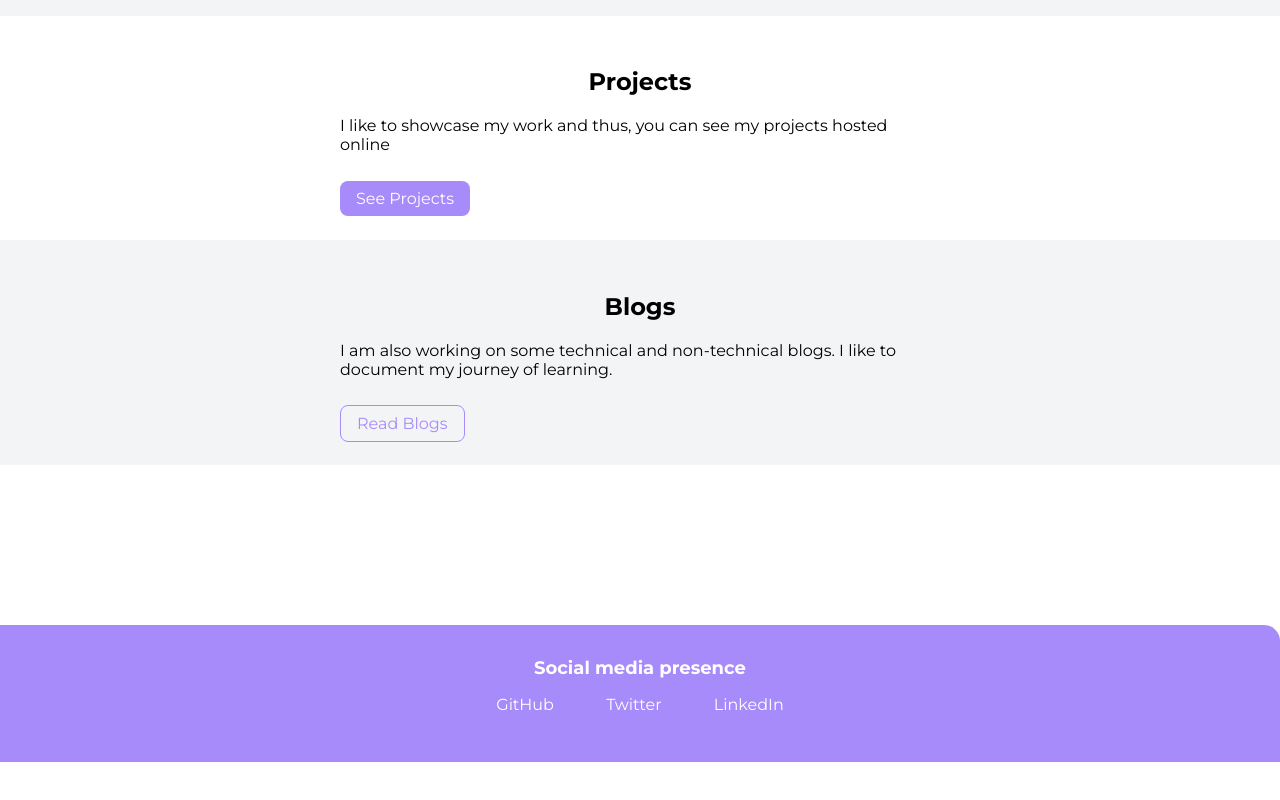
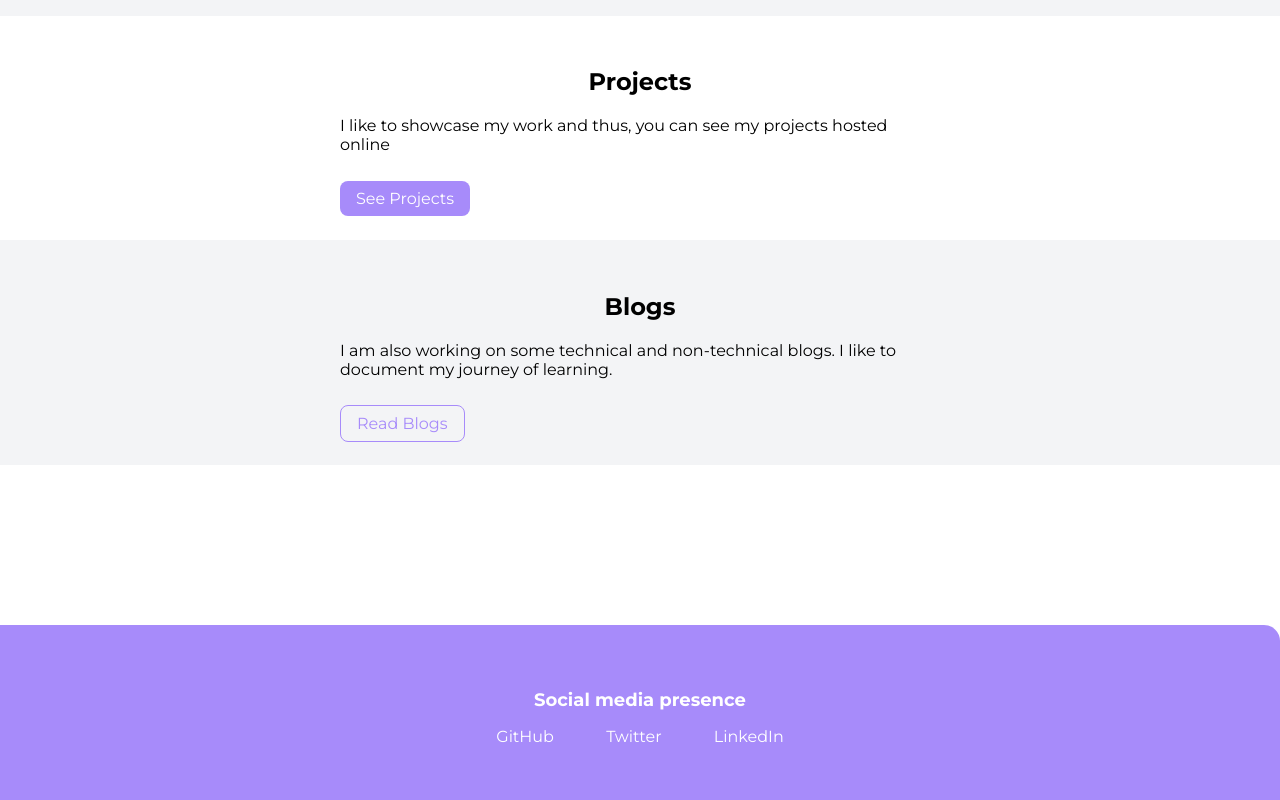
Before and after one commit to mansidhall29/Mansi-Dhall-portfolio, a plain HTML site: page index.html in a window 1280 px wide. Shown: the part 858-1658 px from the top of the page. Before the commit the page ends 1620 px from the top, so only its background shows below. Drawn offline with Linux system fonts and the light colour scheme.

Commit message:
Update styles.css

```diff
--- a/styles.css
+++ b/styles.css
@@ -129,7 +129,7 @@ hr{
 
 .footer{
     background-color: var(--primary-color);
-    padding: 2rem 1rem;
+    padding: 4rem 1rem;
     text-align: center;
     color: white;
     border-top-right-radius: 1rem;
```
